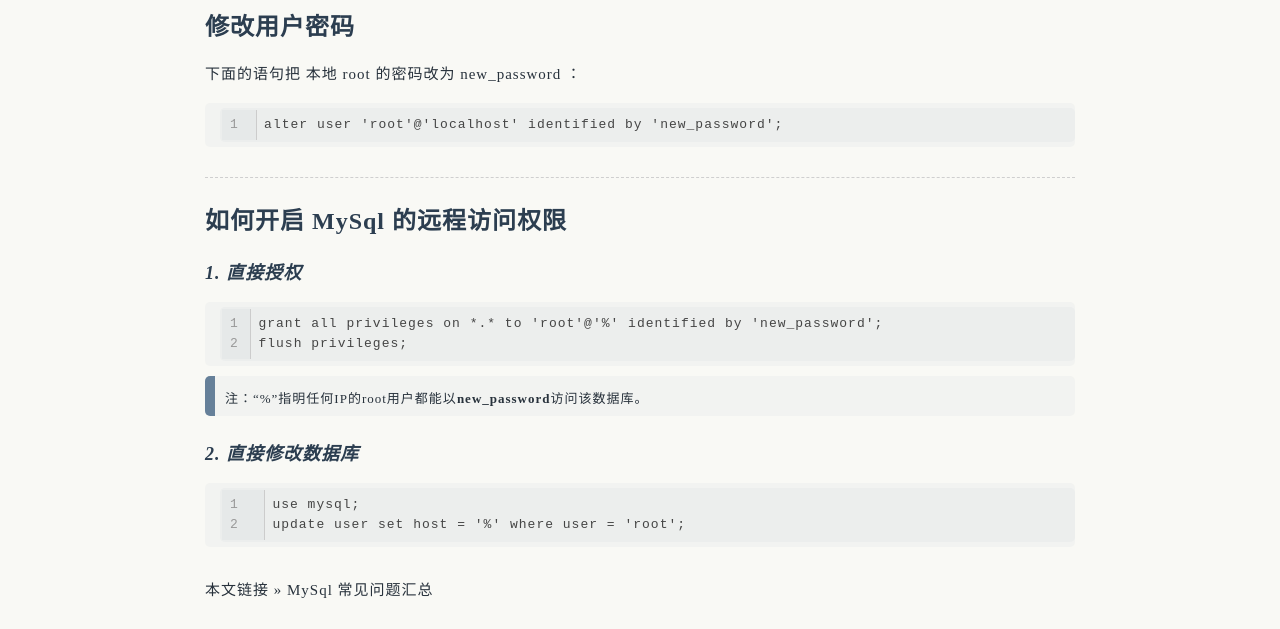
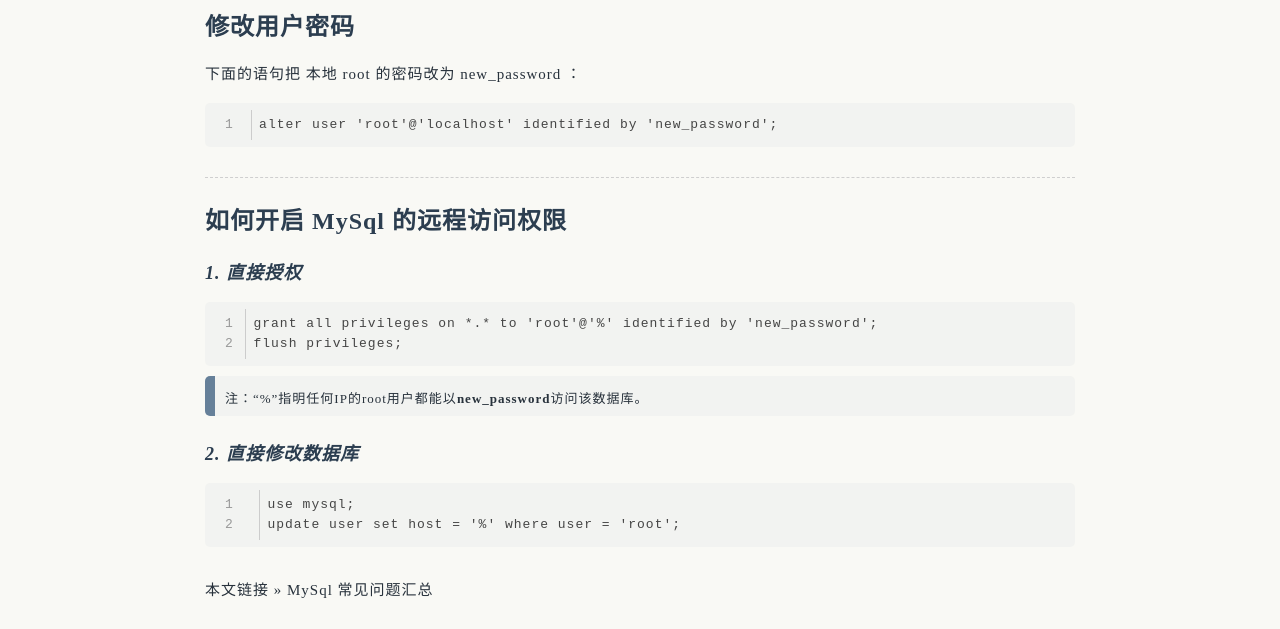
Before and after one commit to uxgnoz/uxgnoz.github.com, a Jekyll site: the page built from _posts/2014-07-31-mysql-faq.md, in a window 1280 px wide. Shown: the part 243-872 px from the top of the page. Built offline with Jekyll 4.4.1, drawn with Linux system fonts in a browser that asks for light colours; comment, search, counter and statistics services are not loaded.

Commit message:
background-color: rgba(102, 128, 153, 0.0470588);     margin-left: 5px;     width: 855px;     border-radius: 5px;     font-size: 13px;     padding: 5px 5px 5px 10px;

```diff
--- a/css/screen.css
+++ b/css/screen.css
@@ -210,8 +210,8 @@
 }
 
 .rouge-table {
-    background-color: rgba(102, 128, 153, 0.0470588);
-    margin-left: 5px;
+    /* background-color: rgba(102, 128, 153, 0.0470588); */
+    /* margin-left: 5px; */
     width: 100%;
     border-radius: 5px;
     font-size: 13px;
@@ -226,6 +226,7 @@
   border-radius: 5px;
   font-size: 13px;
   padding: 5px 5px 5px 10px;
+  line-height: 20px;
 }
 
 /* terminal */
@@ -240,37 +241,9 @@
   background-color: #333;
 }
 
-
-/* #post pre table {
-  width: 100%;
-} */
-
-/* #post figure pre {
-  border-radius: 5px;
-  margin: 5px 5px 5px 5px;
-  background-color:rgba(102, 128, 153, 0.0470588);
-  line-height: 20px;
-  font-family: Courier, 'Microsoft Yahei', sans-serif;
-  word-wrap: break-word;
-}
-
-#post figure tbody pre {
-  border-radius: 5px;
-  margin: 5px 5px 5px 5px;
-  background-color:rgba(102, 128, 153, 0.0470588);
-  line-height: 20px;
-  font-family: Courier, 'Microsoft Yahei', sans-serif;
-  word-wrap: break-word;
-} */
-
-/* #post figure code table td {
-  border: 0px;
-
-} */
-
 .gutter {
   padding: 0px;
-  background-color: rgba(102, 128, 153, 0.0470588);
+  /* background-color: rgba(102, 128, 153, 0.0470588); */
   border-right: 1px solid #ccc;
   color: #999;
 }
```
